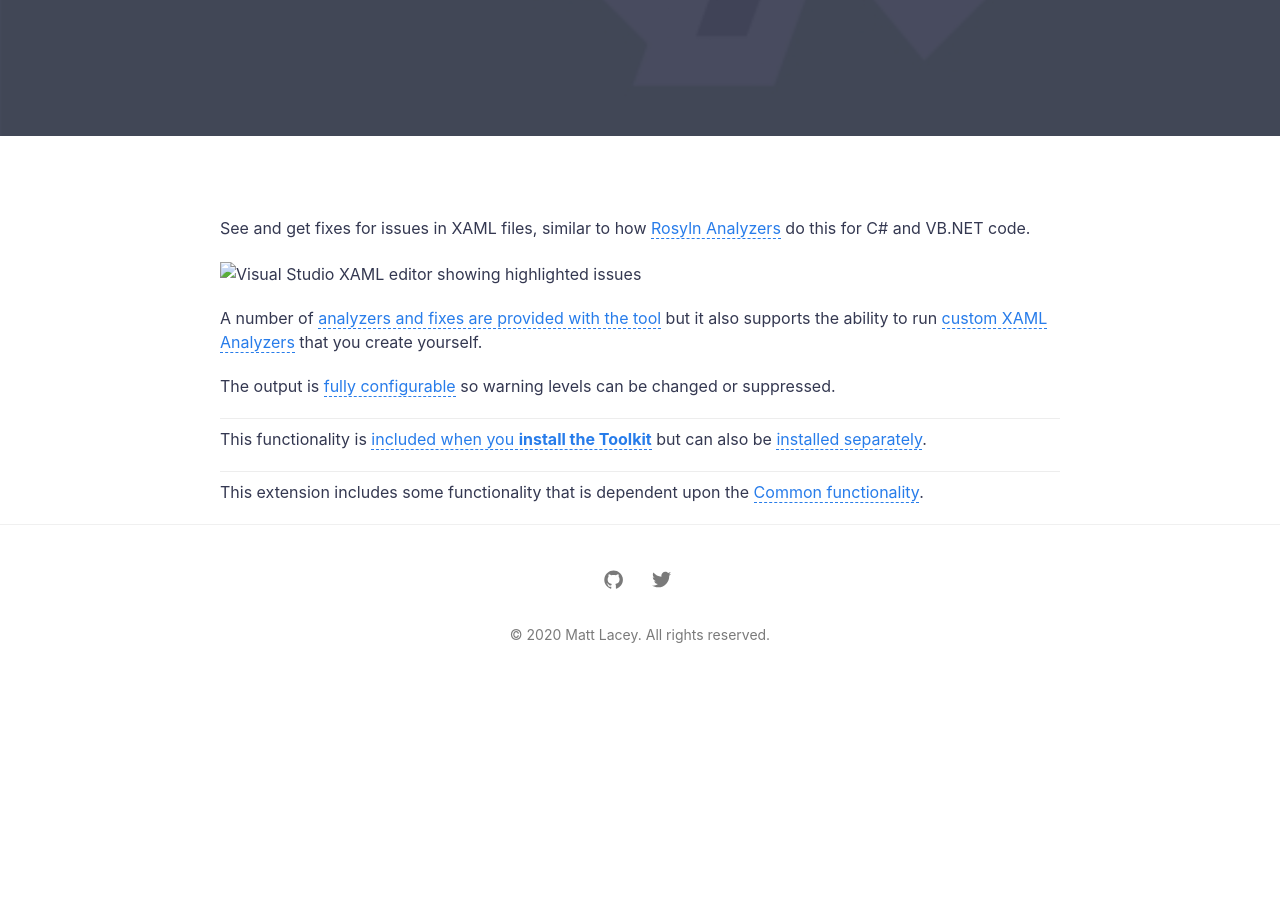
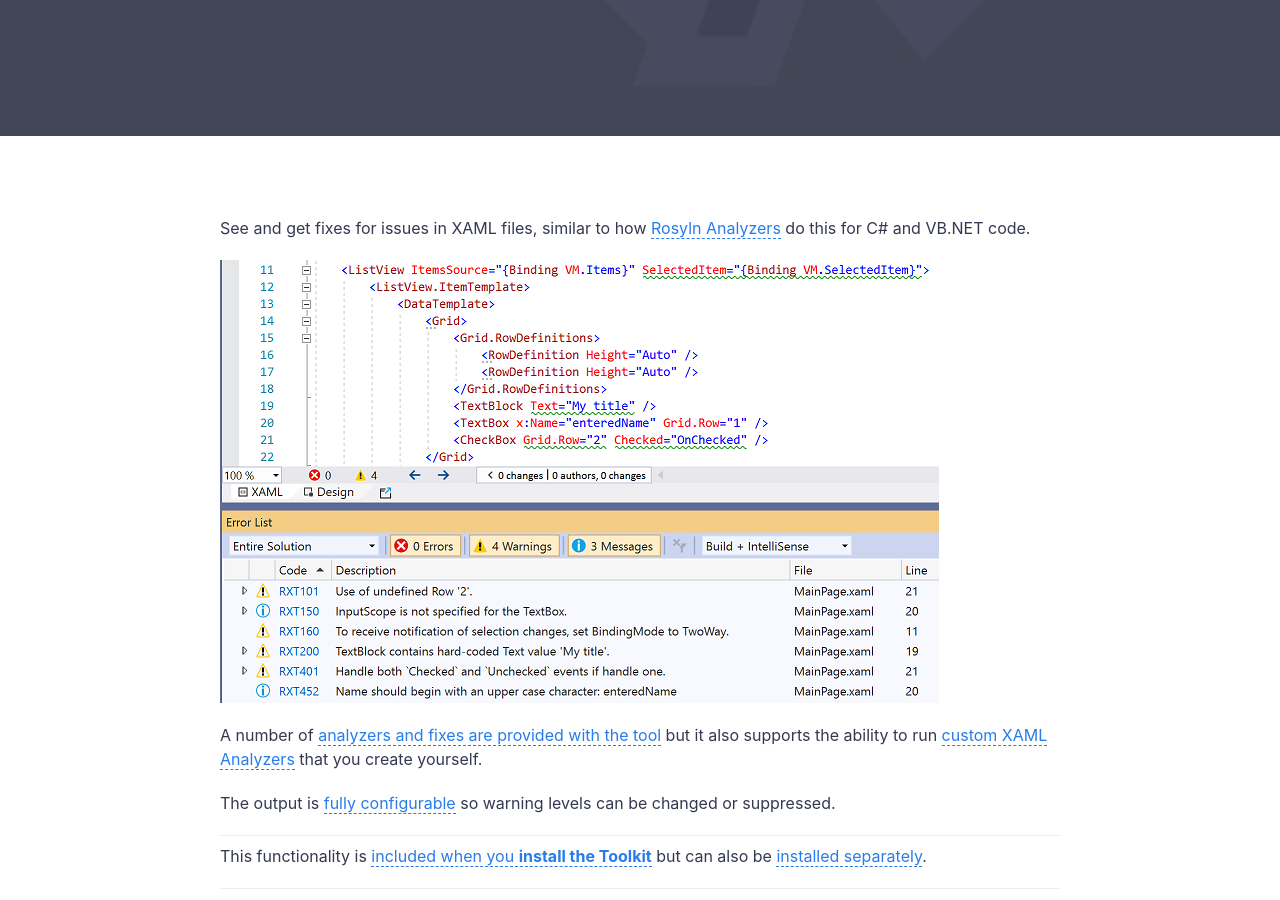
Before and after one commit to mrlacey/RapidXamlDev, a Jekyll site: the page built from _posts/2020-12-01-analysis.md, in a window 1280 px wide and 900 px high, scrolled down 440 px. Built offline with Jekyll 4.4.1, drawn with Linux system fonts in a browser that asks for light colours; before the commit the page ends 1130 px from its top, so only the background shows below that.

Commit message:
add example XAML analysis image

```diff
--- a/_posts/2020-12-01-analysis.md
+++ b/_posts/2020-12-01-analysis.md
@@ -8,7 +8,7 @@ permalink: analysis
 
 See and get fixes for issues in XAML files, similar to how [Rosyln Analyzers](https://docs.microsoft.com/en-us/visualstudio/code-quality/roslyn-analyzers-overview?view=vs-2019) do this for C# and VB.NET code.
 
-![Visual Studio XAML editor showing highlighted issues](#)
+![Visual Studio XAML editor showing highlighted issues](./assets/img/posts/example-xaml-analysis.png)
 
 A number of [analyzers and fixes are provided with the tool](https://github.com/mrlacey/Rapid-XAML-Toolkit/tree/master/docs/warnings) but it also supports the ability to run [custom XAML Analyzers](./custom-analysis) that you create yourself.
 
```
Also changed, not shown: assets/img/posts/example-xaml-analysis.png (added).
